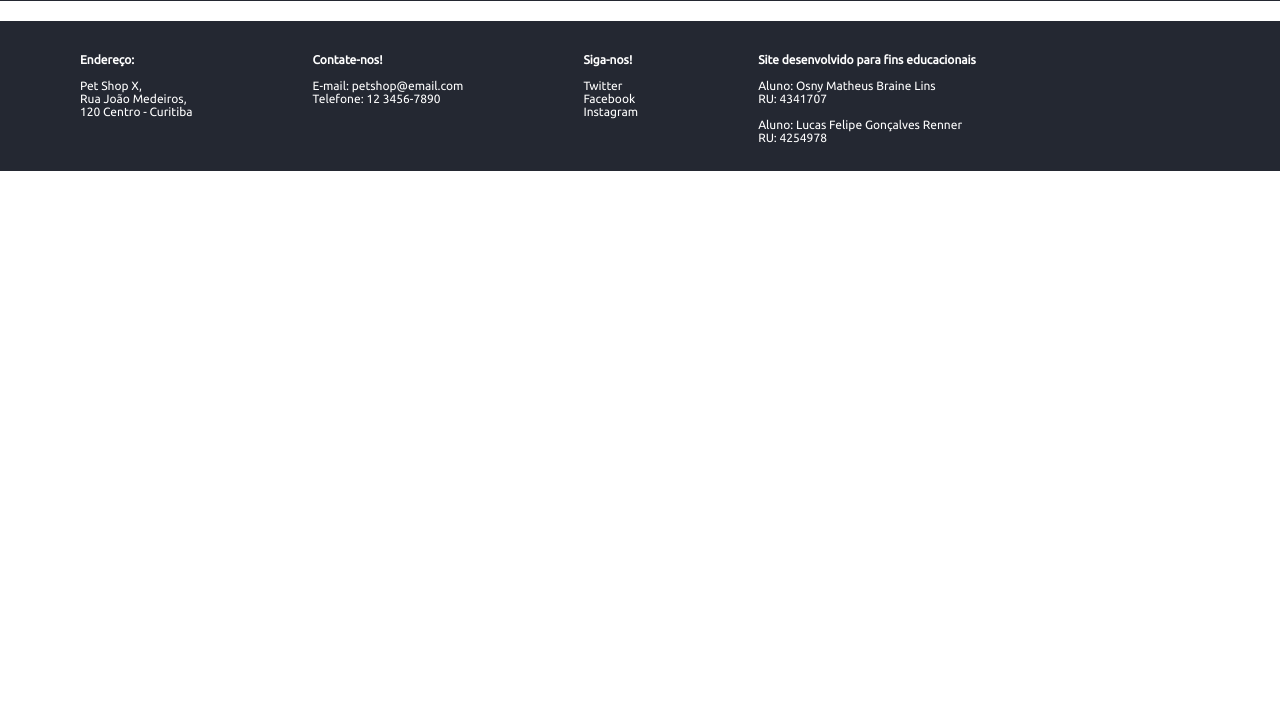
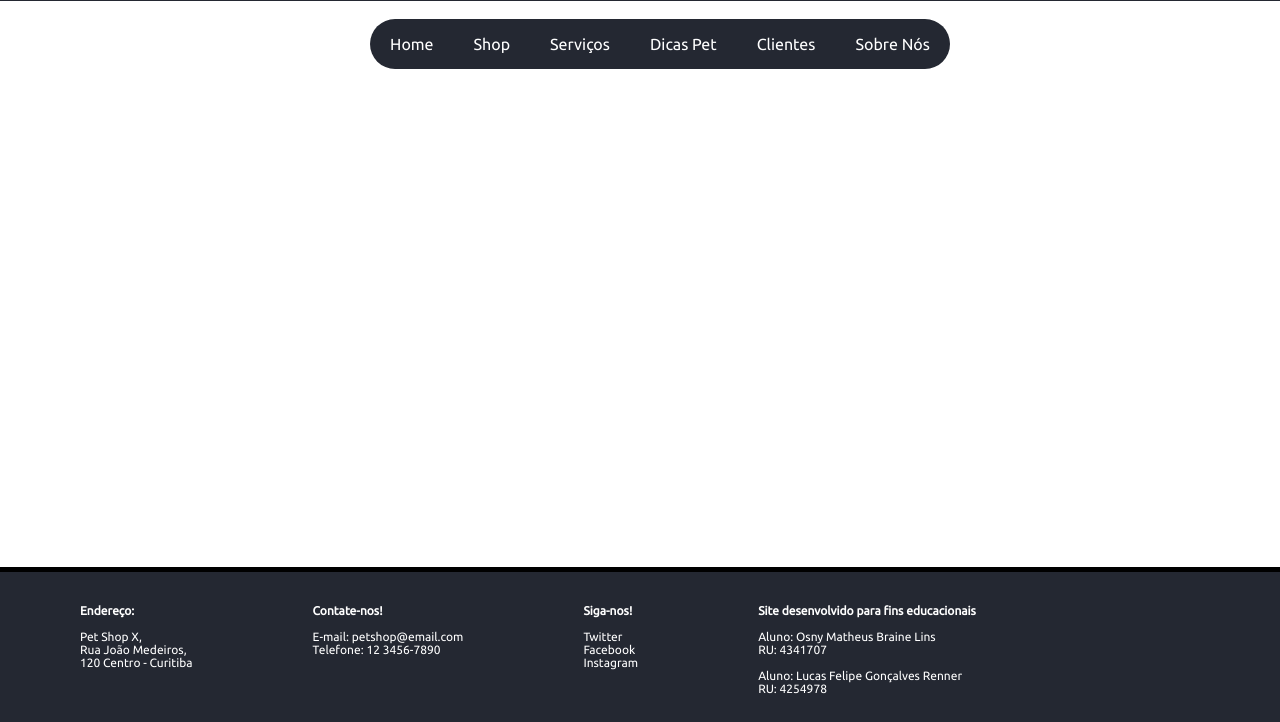
Before and after one commit to Osny05/atividade_extensionista, a plain HTML site: page front-end/index.html in a window 1280 px wide. Shown: the part 78-800 px from the top of the page. Drawn offline with Linux system fonts and the light colour scheme.

Commit message:
menu de navegação feito

```diff
--- a/front-end/index.html
+++ b/front-end/index.html
@@ -20,6 +20,18 @@
             margin: 0;
         }
 
+        .contRod {
+            padding-left: 60px;
+            padding-right: 60px;
+        }
+
+        .menu {
+            grid-column-start: 5;
+            grid-column-end: 12;
+            justify-content: center;
+            gap: 20px;
+        }
+
         .container {
             display: grid;
             text-align: center;
@@ -31,18 +43,51 @@
             background-color: #242832;
         }
 
+        ul {
+            list-style-type: none;
+            height: 40px;
+
+        }
+
+        a, a:link {
+            text-decoration: none;
+            padding: 16px;
+            color: white;
+            background-color: #242832;
+            padding-left: 20px;
+            padding-right: 20px;
+        }
+
+        li {
+            float: left;
+            font-family: 'Ubuntu', sans-serif;
+            justify-content: center
+        }
+
+        a:hover {
+            background-color: #545c72;
+            color: white;
+            border-bottom: 5px #14171c solid;
+        }
+
         footer {
             grid-column-start: 1;
             grid-column-end: 12;
             background-color: #242832;
-            height: 150px;
+            border-top: 5px solid black;
+            bottom: 0;
+            left: 0;
+            height: 150px;;
+            position: fixed;
+            width: 100%;
         }
 
-        .cabecalhoConteudo {
+        .rodapeConteudo {
             color: white;
             font-size: 12px;
             font-family: 'Ubuntu', sans-serif;
             margin: 20px;
+            position: absolute;
         }
     </style>
 </head>
@@ -54,26 +99,41 @@
         </div>
     </header>
 
+    <br>
+
+    <nav class="container menu">
+            <ul>
+
+                    <li><a href="index.html" style="border-top-left-radius: 40px; border-bottom-left-radius: 40px;">Home</a></li>
+                    <li><a href="produtos.html">Shop</a></li>
+                    <li><a href="servicos.html">Serviços</a></li>
+                    <li><a href="dicasPet.html">Dicas Pet</a></li>
+                    <li><a href="clientesSatisfeitos.html">Clientes</a></li>
+                    <li><a href="sobreNos.html" style="border-top-right-radius: 40px; border-bottom-right-radius: 40px;">Sobre Nós</a></li>
+            </ul>
+    </nav>
+
     <footer>
-        <div class="cabecalhoConteudo">
-            <div  class="card">
+        <div class="rodapeConteudo">
 
-                <div style="padding-top: 20px; padding-left: 60px; padding-right: 60px;">
+            <div class="card">
+
+                <div class="contRod">
                     <p><strong>Endereço:</strong><br><br>Pet Shop X,<br>Rua João Medeiros,<br>120 Centro - Curitiba</p>
                 </div>
 
-
-                <div style="padding-top: 20px; padding-left: 60px; padding-right: 60px;">
+                <div class="contRod">
                     <p><strong>Contate-nos!</strong><br><br>E-mail: petshop@email.com<br>Telefone: 12 3456-7890</p>
                 </div>
 
-                <div style="padding-top: 20px; padding-left: 60px; padding-right: 60px;">
-                   <p><strong>Siga-nos!</strong><br><br>Twitter<br>Facebook<br>Instagram</p>
+                <div class="contRod">
+                    <p><strong>Siga-nos!</strong><br><br>Twitter<br>Facebook<br>Instagram</p>
                 </div>
 
-                <div style="padding-top: 20px; padding-left: 60px; padding-right: 60px;">
-                    <p><strong>Site desenvolvido para fins educacionais</strong><br><br>Aluno: Osny Matheus Braine Lins<br>RU: 4341707<br><br>Aluno: Lucas Felipe Gonçalves Renner<br>RU: 4254978
-                 </div>
+                <div class="contRod">
+                    <p><strong>Site desenvolvido para fins educacionais</strong><br><br>Aluno: Osny Matheus Braine
+                        Lins<br>RU: 4341707<br><br>Aluno: Lucas Felipe Gonçalves Renner<br>RU: 4254978
+                </div>
             </div>
         </div>
 
```
